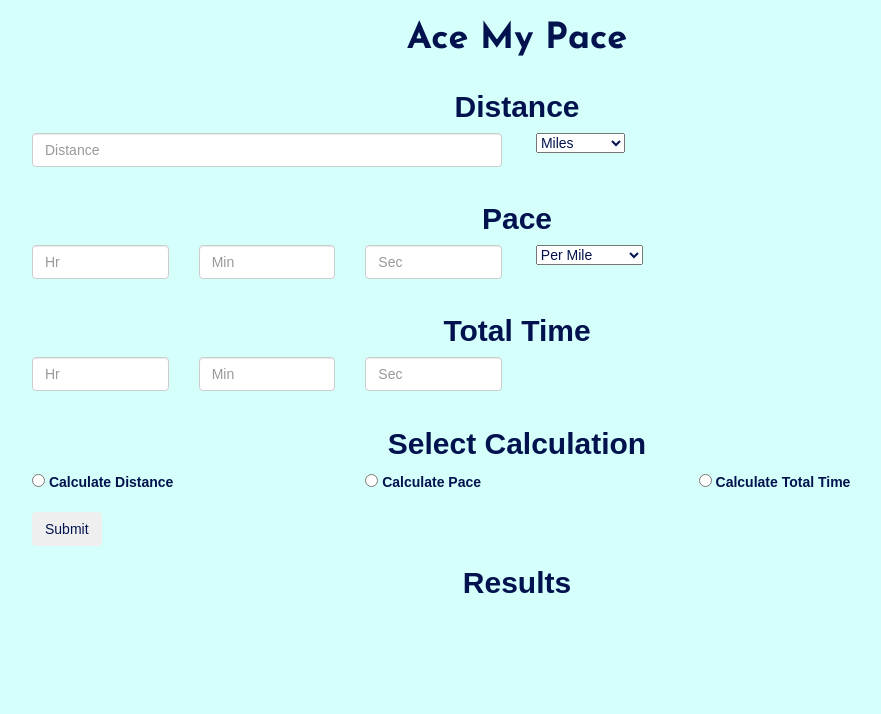
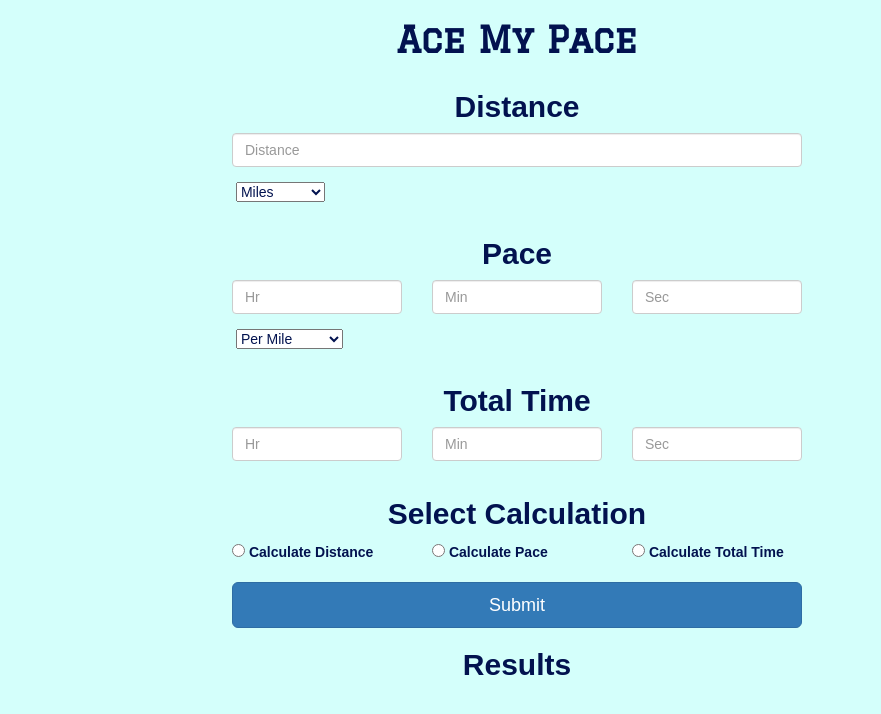
Before and after one commit to acemypace/acemypace.github.io, a plain HTML site: page index.html in a window 1280 px wide. Shown: the whole page, without its empty margins (123-1004 px from the left). Drawn offline with nearby package versions, Linux system fonts and the light colour scheme; a web font is replaced by a local one.

Commit message:
Add files via upload
rearranged fields and submit button. changed title font.

```diff
--- a/index.html
+++ b/index.html
@@ -10,6 +10,7 @@
         <link rel="preconnect" href="https://fonts.googleapis.com">
         <link rel="preconnect" href="https://fonts.gstatic.com" crossorigin>
         <link href="https://fonts.googleapis.com/css2?family=Josefin+Sans:wght@100;300;400;500;700&family=Sofia+Sans:wght@100;400;500;700&display=swap" rel="stylesheet">
+        <link href="https://fonts.googleapis.com/css2?family=Graduate&display=swap" rel="stylesheet">
 
 		<!-- Google tag (gtag.js) - Google Analytics -->
 		<script async src="https://www.googletagmanager.com/gtag/js?id=G-00ZKQL2VSV">
@@ -30,12 +31,13 @@
                 background-color: #d4fffb;
                 font-family: 'Sofia Sans', sans-serif;
                 color: #02124f;
-                max-width: 1000px;
+                max-width: 600px;
                 margin: auto;
+                width: 80%;
             }
 
             h1 {
-                font-family: 'Josefin Sans', sans-serif;
+                font-family: 'Graduate', 'Josefin Sans', sans-serif;
                 font-weight: bold;
             }
 
@@ -119,6 +121,7 @@
                 document.getElementById('results').innerHTML =
                     '200m: ' + new Date(pace * 200 * 1000).toISOString().slice(11, 19) +
                     '<br>400m: ' + new Date(pace * 400 * 1000).toISOString().slice(11, 19) +
+                    '<br>800m: ' + new Date(pace * 800 * 1000).toISOString().slice(11, 19) +
                     '<br>Mile: ' + new Date(pace * 1609.34 * 1000).toISOString().slice(11, 19) +
                     '<br>5k: ' + new Date(pace * 5000 * 1000).toISOString().slice(11, 19) +
                     '<br>10k: ' + new Date(pace * 10000 * 1000).toISOString().slice(11, 19) +
@@ -165,11 +168,11 @@
             <!-- Distance -->
             <!-- ######## -->
             <h2 class="text-center col-sm-12">Distance</h2>
-            <div class='form-group col-sm-6'>
+            <div class='form-group col-sm-12'>
                 <input id='distance' type='number' class='form-control' step='any' min='0' placeholder='Distance'>
             </div>
 
-            <div class='form-group col-sm-6'>
+            <div class='form-group col-sm-12'>
                 <label for='units'></label>
                 <select name="units" id='distance_units'>
                     <option value='mi'>Miles</option>
@@ -183,13 +186,13 @@
             <!-- #### -->
             <h2 class="text-center col-sm-12">Pace</h2>
 
-            <div class='form-group col-sm-2'>
+            <div class='form-group col-sm-4'>
                 <input id='pace_hr' type='number' class='form-control' step='any' min='0' placeholder='Hr'>
             </div>
-            <div class='form-group col-sm-2'>
+            <div class='form-group col-sm-4'>
                 <input id='pace_min' type='number' class='form-control' step='any' min='0' max='59' placeholder='Min'>
             </div>
-            <div class='form-group col-sm-2'>
+            <div class='form-group col-sm-4'>
                 <input id='pace_sec' type='number' class='form-control' step='any' min='0' max='59' placeholder='Sec'>
             </div>
 
@@ -207,13 +210,13 @@
             <!-- ########## -->
             <h2 class="text-center col-sm-12">Total Time</h2>
 
-            <div class='form-group col-sm-2'>
+            <div class='form-group col-sm-4'>
                 <input id='totaltime_hr' type='number' class='form-control' step='any' min='0' placeholder='Hr'>
             </div>
-            <div class='form-group col-sm-2'>
+            <div class='form-group col-sm-4'>
                 <input id='totaltime_min' type='number' class='form-control' step='any' min='0' max='59' placeholder='Min'>
             </div>
-            <div class='form-group col-sm-2'>
+            <div class='form-group col-sm-4'>
                 <input id='totaltime_sec' type='number' class='form-control' step='any' min='0' max='59' placeholder='Sec'>
             </div>
             <div class='col-sm-12'>
@@ -235,8 +238,8 @@
             </div>
 
 
-            <div class='col-sm-12'>
-                <button type='button' class='btn' onclick='chooseCalc()'>Submit</button>
+            <div id='submit-button' class='col-sm-12'>
+                <button type='button' class='btn btn-primary btn-lg btn-block' onclick='chooseCalc()'>Submit</button>
             </div>
         </form>
 
```
